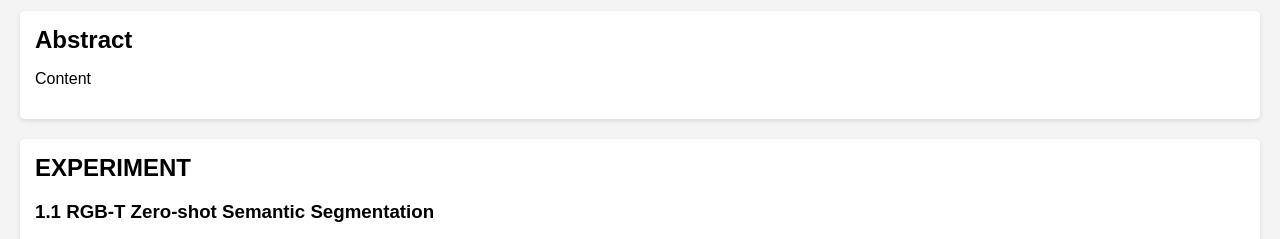
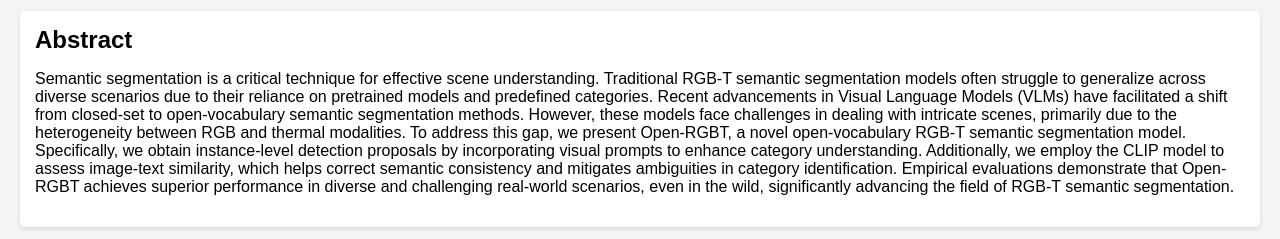
Before and after one commit to OpenRGBT/OpenRGBT.github.io, a plain HTML site: page index.html in a window 1280 px wide. Shown: the part 133-372 px from the top of the page. Drawn offline with Linux system fonts and the light colour scheme.

Commit message:
Update index.html

```diff
--- a/index.html
+++ b/index.html
@@ -53,7 +53,18 @@
     <main>
         <section>
             <h2>Abstract</h2>
-            <p>Content</p>
+            <p>Semantic segmentation is a critical technique for effective scene understanding.
+                Traditional RGB-T semantic segmentation models often struggle to generalize across diverse scenarios due
+                to their reliance on pretrained models and predefined categories. Recent advancements in Visual
+                Language Models (VLMs) have facilitated a shift from closed-set to open-vocabulary semantic
+                segmentation methods. However, these models face challenges in dealing with intricate scenes,
+                primarily due to the heterogeneity between RGB and thermal modalities. To address this gap,
+                we present Open-RGBT, a novel open-vocabulary RGB-T semantic segmentation model. Specifically,
+                we obtain instance-level detection proposals by incorporating visual prompts to enhance category
+                understanding. Additionally, we employ the CLIP model to assess image-text similarity, which helps
+                correct semantic consistency and mitigates ambiguities in category identification. Empirical evaluations
+                demonstrate that Open-RGBT achieves superior performance in diverse and challenging real-world scenarios,
+                even in the wild, significantly advancing the field of RGB-T semantic segmentation.</p>
         </section>
         <section>
             <h2>EXPERIMENT</h2>
```
